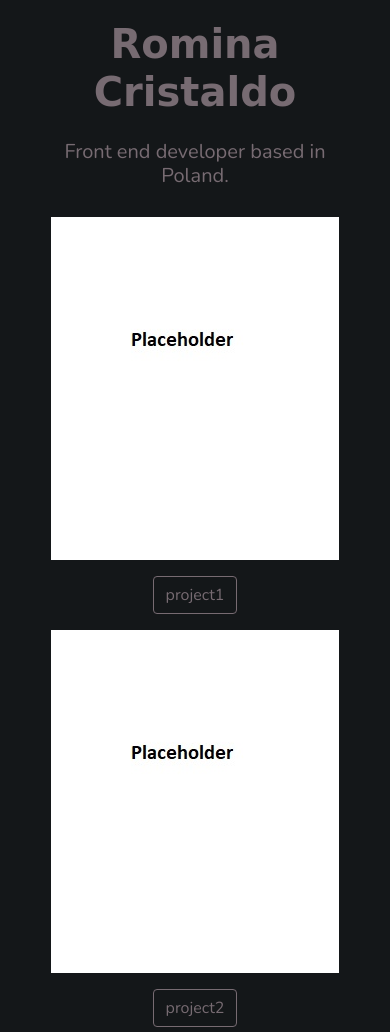
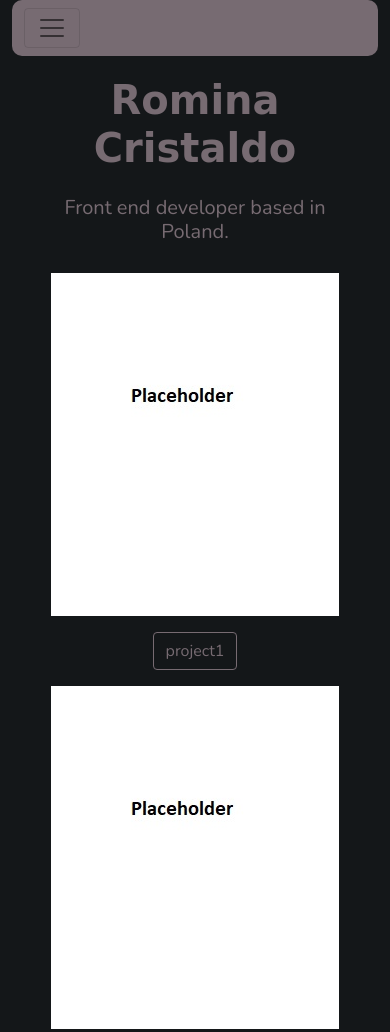
Before and after one commit to RoCristal/RoCristal-Portfolio-Project, a plain HTML site: page index.html in a window 390 px wide. Shown: the top 1032 px of the page. Drawn offline with nearby package versions, Linux system fonts and the light colour scheme; a web font is replaced by a local one.

Commit message:
Added navigation bar

```diff
--- a/index.html
+++ b/index.html
@@ -42,6 +42,32 @@
 
   <body>
     <div class="container">
+      <nav class="navbar navbar-expand-lg navbar-light bg-light">
+        <div class="container-fluid">
+          <button
+            class="navbar-toggler"
+            type="button"
+            data-bs-toggle="collapse"
+            data-bs-target="#navbarNavAltMarkup"
+            aria-controls="navbarNavAltMarkup"
+            aria-expanded="false"
+            aria-label="Toggle navigation"
+          >
+            <span class="navbar-toggler-icon"></span>
+          </button>
+          <div class="collapse navbar-collapse" id="navbarNavAltMarkup">
+            <div class="navbar-nav">
+              <a class="nav-link active" aria-current="page" href="#">Home</a>
+              <a class="nav-link" href="https://www.shecodes.io/stories"
+                >Contact</a
+              >
+              <a class="nav-link" href="https://www.shecodes.io/workshops"
+                >About me</a
+              >
+            </div>
+          </div>
+        </div>
+      </nav>
       <div class="hero">
         <h1>Romina Cristaldo</h1>
         <h2 class="m-4">Front end developer based in Poland.</h2>
--- a/src/styles.css
+++ b/src/styles.css
@@ -15,7 +15,15 @@ Body {
   display: block;
   padding: 0%;
 }
-
+.bg-light {
+  background-color: var(--light-color) !important;
+  font-family: var(--font-family2);
+  color: #141719 !important;
+  border-radius: 10px;
+}
+.nav-link {
+  color: #141719 !important;
+}
 h1 {
   color: var(--light-color);
   font-weight: var(--font-weight-xl);
```
